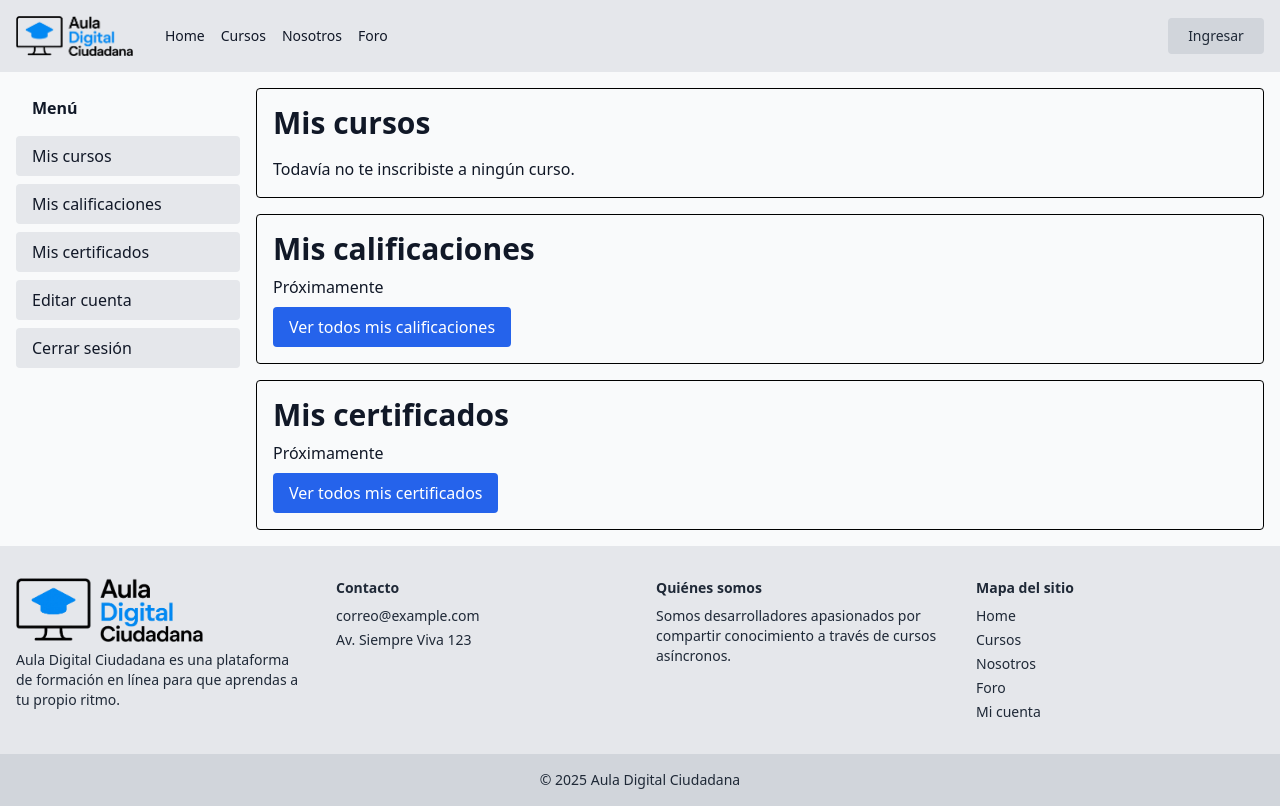
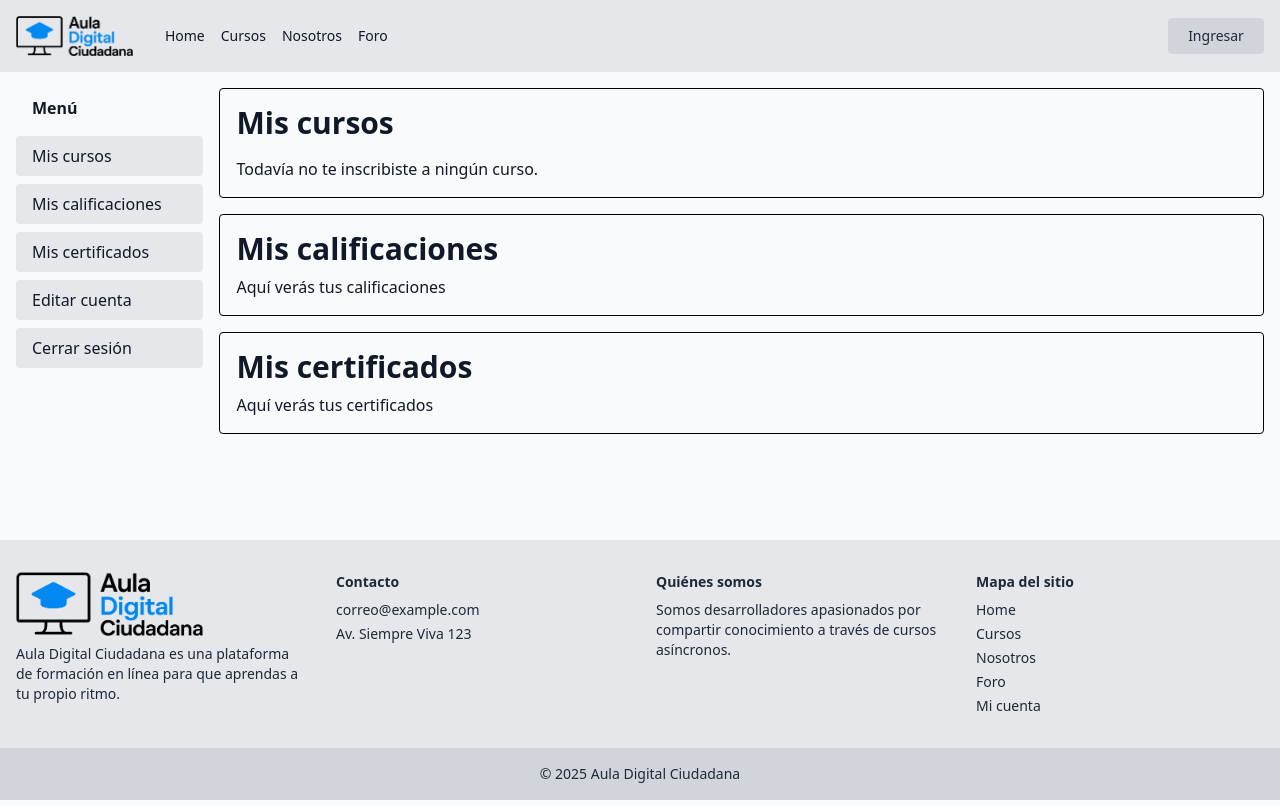
Before and after one commit to estebanaraoz/curso-webapp, a React (Vite) app: page /dashboard in a window 1280 px wide. Built offline with nearby package versions, Linux system fonts and the light colour scheme.

Commit message:
Update dashboard layout and content

```diff
--- a/src/pages/Dashboard.tsx
+++ b/src/pages/Dashboard.tsx
@@ -25,9 +25,9 @@ export default function Dashboard() {
   return (
     <div className="flex flex-col min-h-screen">
       <Navbar />
-      <main className="container mx-auto flex-grow flex p-4 gap-4">
-        <aside className="w-56">
-          <ul className="space-y-2">
+      <main className="container mx-auto flex-grow flex flex-col md:flex-row p-4 gap-4 items-center md:items-start">
+        <aside className="w-full md:w-56 flex justify-center md:block mb-4 md:mb-0">
+          <ul className="space-y-2 text-center md:text-left">
             <li>
               <span className="block px-4 py-2 font-semibold">Menú</span>
             </li>
@@ -64,8 +64,8 @@ export default function Dashboard() {
             </li>
           </ul>
         </aside>
-        <section className="flex-grow space-y-4">
-          <div className="border border-black rounded p-4 space-y-4">
+        <section className="flex-grow space-y-4 w-full">
+          <div className="border border-black rounded p-4 space-y-4 w-full">
             <h1 className="text-3xl font-bold">Mis cursos</h1>
             {enrolledCourses.length === 0 ? (
               <p>Todavía no te inscribiste a ningún curso.</p>
@@ -114,15 +114,13 @@ export default function Dashboard() {
               </>
             )}
           </div>
-          <div className="border border-black rounded p-4 space-y-2">
+          <div className="border border-black rounded p-4 space-y-2 w-full">
             <h1 className="text-3xl font-bold">Mis calificaciones</h1>
-            <p>Próximamente</p>
-            <Button>Ver todos mis calificaciones</Button>
+            <p>Aquí verás tus calificaciones</p>
           </div>
-          <div className="border border-black rounded p-4 space-y-2">
+          <div className="border border-black rounded p-4 space-y-2 w-full">
             <h1 className="text-3xl font-bold">Mis certificados</h1>
-            <p>Próximamente</p>
-            <Button>Ver todos mis certificados</Button>
+            <p>Aquí verás tus certificados</p>
           </div>
         </section>
       </main>
```
